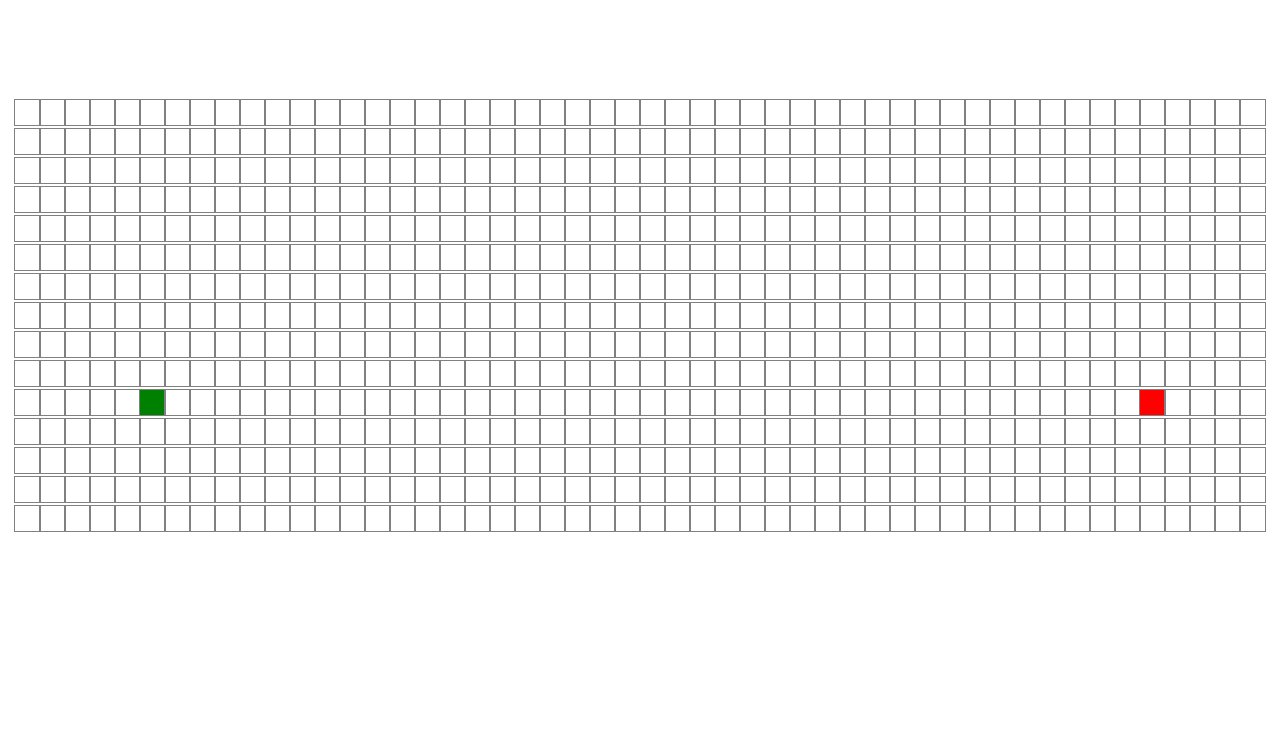
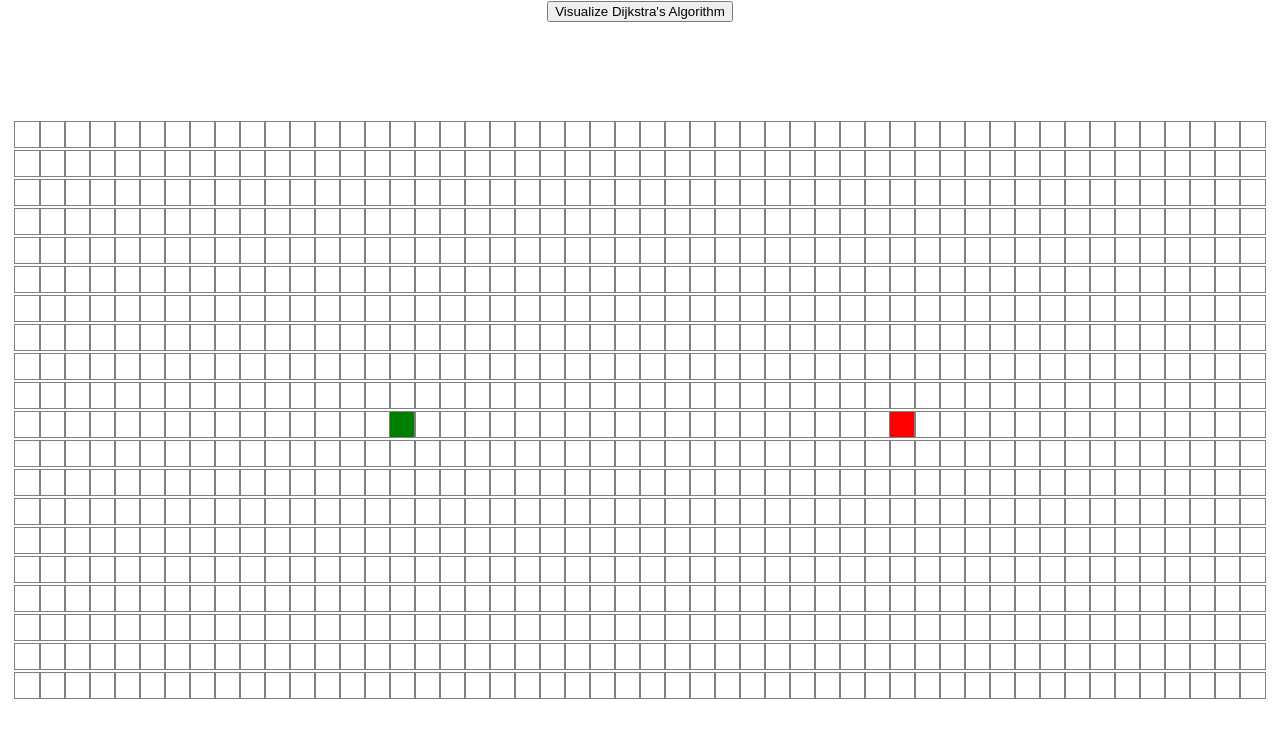
Before and after one commit to julgrahn/visualizer, a React (Create React App) app: page / in a window 1280 px wide. Shown: the top 738 px of the page. Built offline with nearby package versions, Linux system fonts and the light colour scheme.

Commit message:
node to grid, added mouse events, pathfinder method etc

```diff
--- a/src/PathfindingVisualizer/PathfindingVisualizer.jsx
+++ b/src/PathfindingVisualizer/PathfindingVisualizer.jsx
@@ -1,52 +1,106 @@
 import React, { Component } from "react";
 import Node from "./Node/Node";
+import { dijkstra, getNodesInShortestPathOrder } from "../algorithms/dijkstra";
 
 import "./PathfindingVisualizer.css";
 
+const START_NODE_ROW = 10;
+const START_NODE_COL = 15;
+const FINISH_NODE_ROW = 10;
+const FINISH_NODE_COL = 35;
+
 export default class PathfindingVisualizer extends Component {
-  constructor(props) {
-    super(props);
+  constructor() {
+    super();
     this.state = {
-      nodes: [],
+      grid: [],
+      mouseIsPressed: false,
     };
   }
 
   componentDidMount() {
-    const nodes = [];
-    for (let row = 0; row < 15; row++) {
-      const currentRow = [];
-      for (let col = 0; col < 50; col++) {
-        const currentNode = {
-          col,
-          row,
-          isStart: row === 10 && col === 5,
-          isFinish: row === 10 && col === 45,
-        };
-        currentRow.push(currentNode);
+    const grid = getInitialGrid();
+    this.setState({ grid });
   }
-      nodes.push(currentRow);
+
+  handleMouseDown(row, col) {
+    const newGrid = getNewGridWithWallToggled(this.state.grid, row, col);
+    this.setState({ grid: newGrid, mouseIsPressed: true });
   }
-    this.setState({ nodes });
+
+  handleMouseEnter(row, col) {
+    if (!this.state.mouseIsPressed) return;
+    const newGrid = getNewGridWithWallToggled(this.state.grid, row, col);
+    this.setState({ grid: newGrid });
+  }
+
+  handleMouseUp() {
+    this.setState({ mouseIsPressed: false });
+  }
+
+  animateDijkstra(visitedNodesInOrder, nodesInShortestPathOrder) {
+    for (let i = 0; i <= visitedNodesInOrder.length; i++) {
+      if (i === visitedNodesInOrder.length) {
+        setTimeout(() => {
+          this.animateShortestPath(nodesInShortestPathOrder);
+        }, 10 * i);
+        return;
+      }
+      setTimeout(() => {
+        const node = visitedNodesInOrder[i];
+        document.getElementById(`node-${node.row}-${node.col}`).className =
+          "node node-visited";
+      }, 10 * i);
+    }
+  }
+
+  animateShortestPath(nodesInShortestPathOrder) {
+    for (let i = 0; i < nodesInShortestPathOrder.length; i++) {
+      setTimeout(() => {
+        const node = nodesInShortestPathOrder[i];
+        document.getElementById(`node-${node.row}-${node.col}`).className =
+          "node node-shortest-path";
+      }, 50 * i);
+    }
+  }
+
+  visualizeDijkstra() {
+    const { grid } = this.state;
+    const startNode = grid[START_NODE_ROW][START_NODE_COL];
+    const finishNode = grid[FINISH_NODE_ROW][FINISH_NODE_COL];
+    const visitedNodesInOrder = dijkstra(grid, startNode, finishNode);
+    const nodesInShortestPathOrder = getNodesInShortestPathOrder(finishNode);
+    this.animateDijkstra(visitedNodesInOrder, nodesInShortestPathOrder);
   }
 
   render() {
-    const { nodes } = this.state;
-    console.log(nodes);
+    const { grid, mouseIsPressed } = this.state;
 
     return (
+      <>
+        <button onClick={() => this.visualizeDijkstra()}>
+          Visualize Dijkstra's Algorithm
+        </button>
         <div className="grid">
-        {nodes.map((row, rowIdx) => {
+          {grid.map((row, rowIdx) => {
             return (
               <div key={rowIdx}>
                 {row.map((node, nodeIdx) => {
-                const { isStart, isFinish } = node;
+                  const { row, col, isFinish, isStart, isWall } = node;
                   return (
                     <Node
                       key={nodeIdx}
+                      col={col}
+                      isFinish={isFinish}
                       isStart={isStart}
-                    isFinish={isFinish}
-                    test={"foo"}
-                    //test={"kappa"}
+                      isWall={isWall}
+                      mouseIsPressed={mouseIsPressed}
+                      onMouseDown={(row, col) => this.handleMouseDown(row, col)}
+                      onMouseEnter={(row, col) =>
+                        this.handleMouseEnter(row, col)
+                      }
+                      onMouseUp={() => this.handleMouseUp()}
+                      row={row}
                     ></Node>
                   );
                 })}
@@ -54,6 +108,40 @@ export default class PathfindingVisualizer extends Component {
             );
           })}
         </div>
+      </>
     );
   }
 }
+const getInitialGrid = () => {
+  const grid = [];
+  for (let row = 0; row < 20; row++) {
+    const currentRow = [];
+    for (let col = 0; col < 50; col++) {
+      currentRow.push(createNode(col, row));
+    }
+    grid.push(currentRow);
+  }
+  return grid;
+};
+const createNode = (col, row) => {
+  return {
+    col,
+    row,
+    isStart: row === START_NODE_ROW && col === START_NODE_COL,
+    isFinish: row === FINISH_NODE_ROW && col === FINISH_NODE_COL,
+    distance: Infinity,
+    isVisited: false,
+    isWall: false,
+    previousNode: null,
+  };
+};
+const getNewGridWithWallToggled = (grid, row, col) => {
+  const newGrid = grid.slice();
+  const node = newGrid[row][col];
+  const newNode = {
+    ...node,
+    isWall: !node.isWall,
+  };
+  newGrid[row][col] = newNode;
+  return newGrid;
+};
```
Lines whose indentation alone changed are shown as unchanged.
